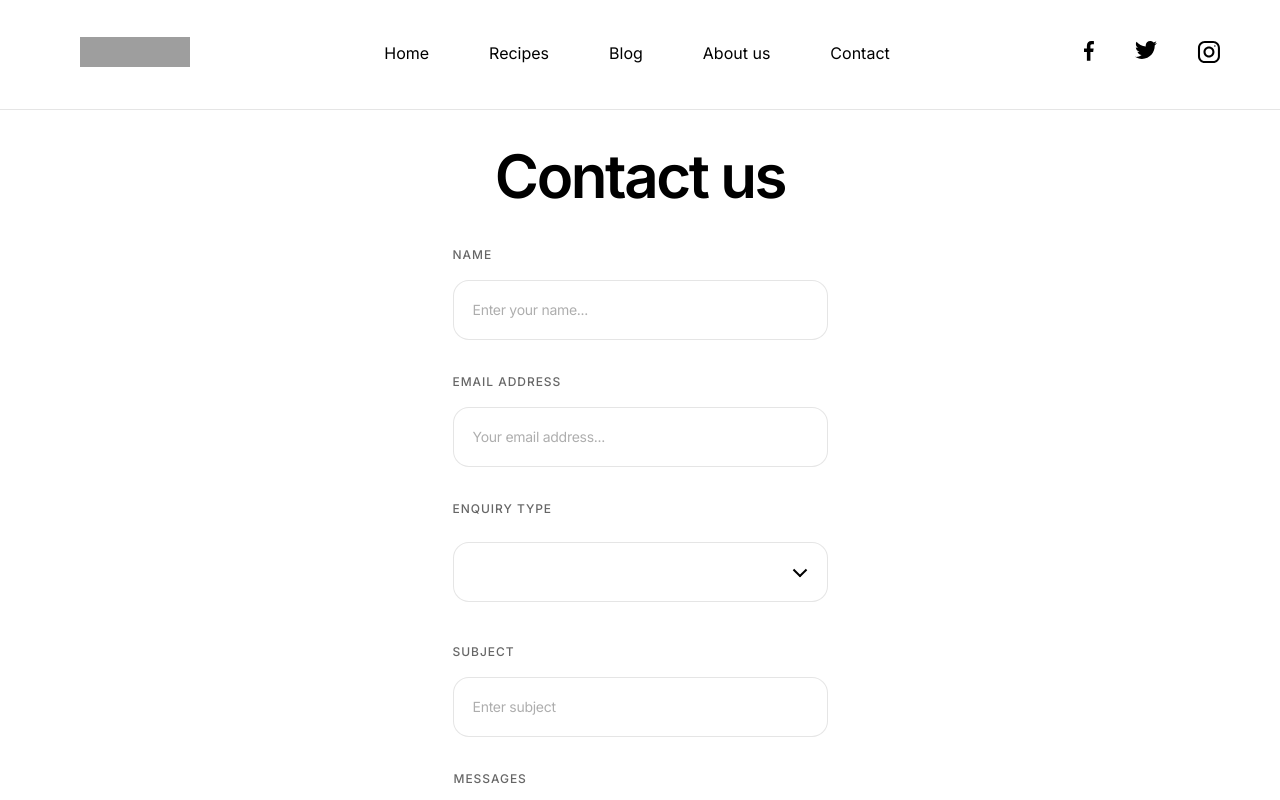
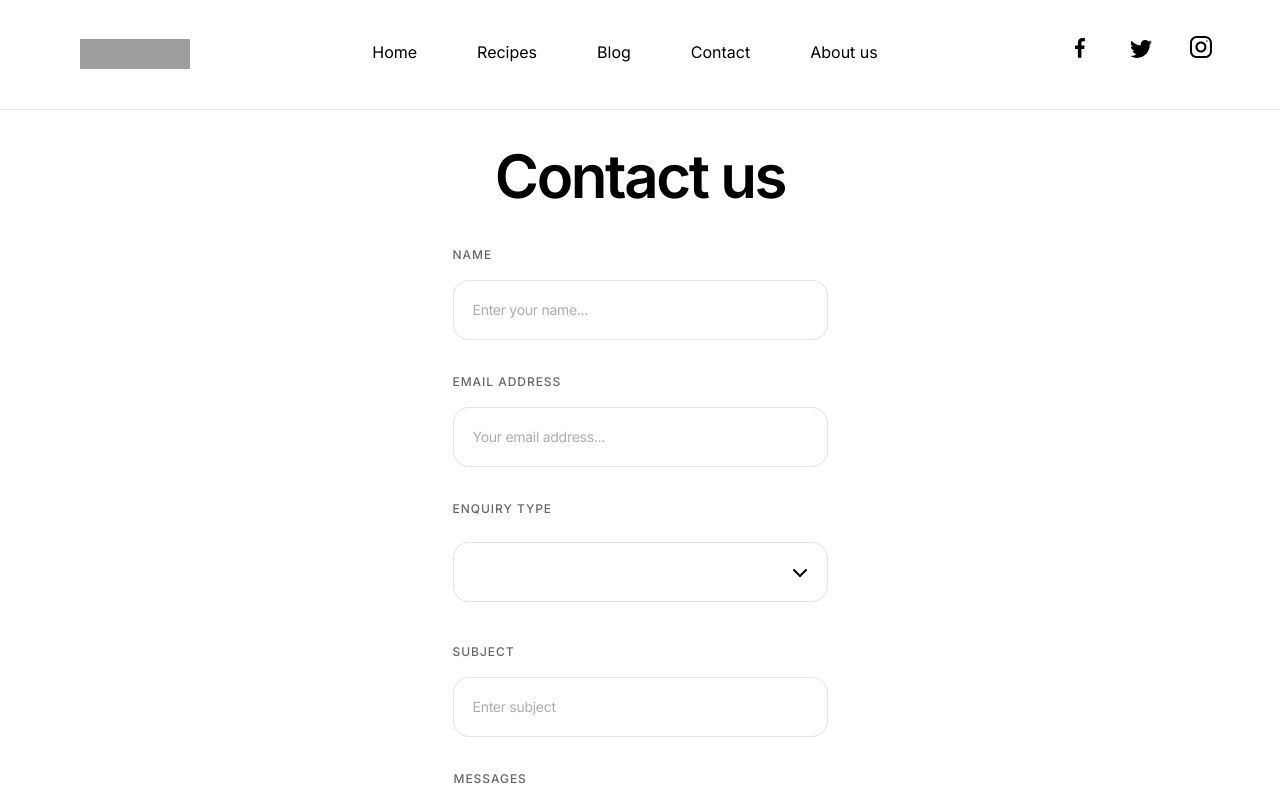
Before and after one commit to xossiane/foodieland, a React (Vite) app: page / in a window 1280 px wide. Shown: the top 800 px of the page. Built offline with nearby package versions, Linux system fonts and the light colour scheme; grey boxes are pictures that could not be loaded.

Commit message:
fix order navbar web; + padding nav items;added hover color nav items ; +padding and hover social links

```diff
--- a/src/components/Global/Navbar/Navbar.css
+++ b/src/components/Global/Navbar/Navbar.css
@@ -27,7 +27,7 @@ body{margin-top: 14rem;}
     width: 100%;
     height: 100%;
     top:0px;
-    padding: 3.3rem 3.5rem 3.7rem 8rem;
+    padding: 0 3.5rem 0 8rem;
     border-bottom: 1px solid rgba(0,0,0, .1);
     background-color: #fff;
 }
@@ -61,7 +61,6 @@ body{margin-top: 14rem;}
 
 .nav__list--item {
     width: 100%;
-    margin-bottom: 2.4rem;
 }
 
 .nav__list--link, .nav__list--link:visited, .nav__list--link:active {
@@ -69,11 +68,14 @@ body{margin-top: 14rem;}
     display: inline-block;
     color: var(--black);
     width: 100%;
-    padding: 0 3rem;
+    padding: 1.2rem 3rem;
+    transition: background-color .3s, color .3s;
 }
 
 .nav__list--link:hover {
     background-color: #f0f0f0;
+    transition: background-color .3s, color .3s;
+    color: var(--orange);
 }
 
 .nav__hamburguer--button {
@@ -140,6 +142,14 @@ body{margin-top: 14rem;}
 
 .nav__social-container{
     display: none;
+    align-self: stretch;
+    text-align: center;
+    align-items: center;
+}
+
+.nav__social-container a{
+    width: 4rem;
+    line-height: 11rem
 }
 
 @media only screen and (min-width: 1024px){
@@ -148,7 +158,7 @@ body{margin-top: 14rem;}
     }
     .nav__social-container{
         display: flex;
-        gap: 4rem;
+        gap: 2rem;
     }
     .nav__hamburguer--button{
         display: none;
@@ -163,9 +173,23 @@ body{margin-top: 14rem;}
         flex-direction: row;
         align-items: center;
         font-size: 1.6rem;
+        height: auto;
+        align-self: stretch;
     }
     .nav__list--item{
         width: auto;
         margin: 0;
+        display: flex;
+        height: 100%;
+    }
+    .nav__list--link{
+        height: 100%;
+        line-height: 8rem;
+    }
+    .nav__list :nth-child(5){
+        order: 4;
+    }
+    .nav__list :nth-child(4){
+        order: 5;
     }
 }
--- a/src/components/Global/Social/Facebook.jsx
+++ b/src/components/Global/Social/Facebook.jsx
@@ -7,7 +7,7 @@ function Facebook({ scale = 1, color = "black", className = null }) {
   };
 
   return (
-    <a href="#">
+    <a className="social__link" href="#">
       <svg
         className={`${className}`}
         style={styles}
--- a/src/components/Global/Social/Instagram.jsx
+++ b/src/components/Global/Social/Instagram.jsx
@@ -7,7 +7,7 @@ function Instagram({ scale = 1, color = "black", className }) {
   };
 
   return (
-    <a href="#">
+    <a className="social__link" href="#">
       <svg
         className={`${className}`}
         style={styles}
--- a/src/components/Global/Social/Social.css
+++ b/src/components/Global/Social/Social.css
@@ -9,3 +9,16 @@
 path, circle {
     transition: fill 0.4s;
 }
+
+.social__link:hover path, .social__link:hover circle {
+    fill:var(--orange);
+    transition: fill 0.4s
+}
+.social__link:hover {
+    background-color: #f0f0f0;
+    transition: background-color .4s;
+}
+
+.social__link {
+    transition: background-color .4s;
+}
--- a/src/components/Global/Social/Twitter.jsx
+++ b/src/components/Global/Social/Twitter.jsx
@@ -7,7 +7,7 @@ function Twitter({ scale = 1, color = "black", className }) {
   };
 
   return (
-    <a href="#">
+    <a className="social__link" href="#">
       <svg
         className={`${className}`}
         style={styles}
```
